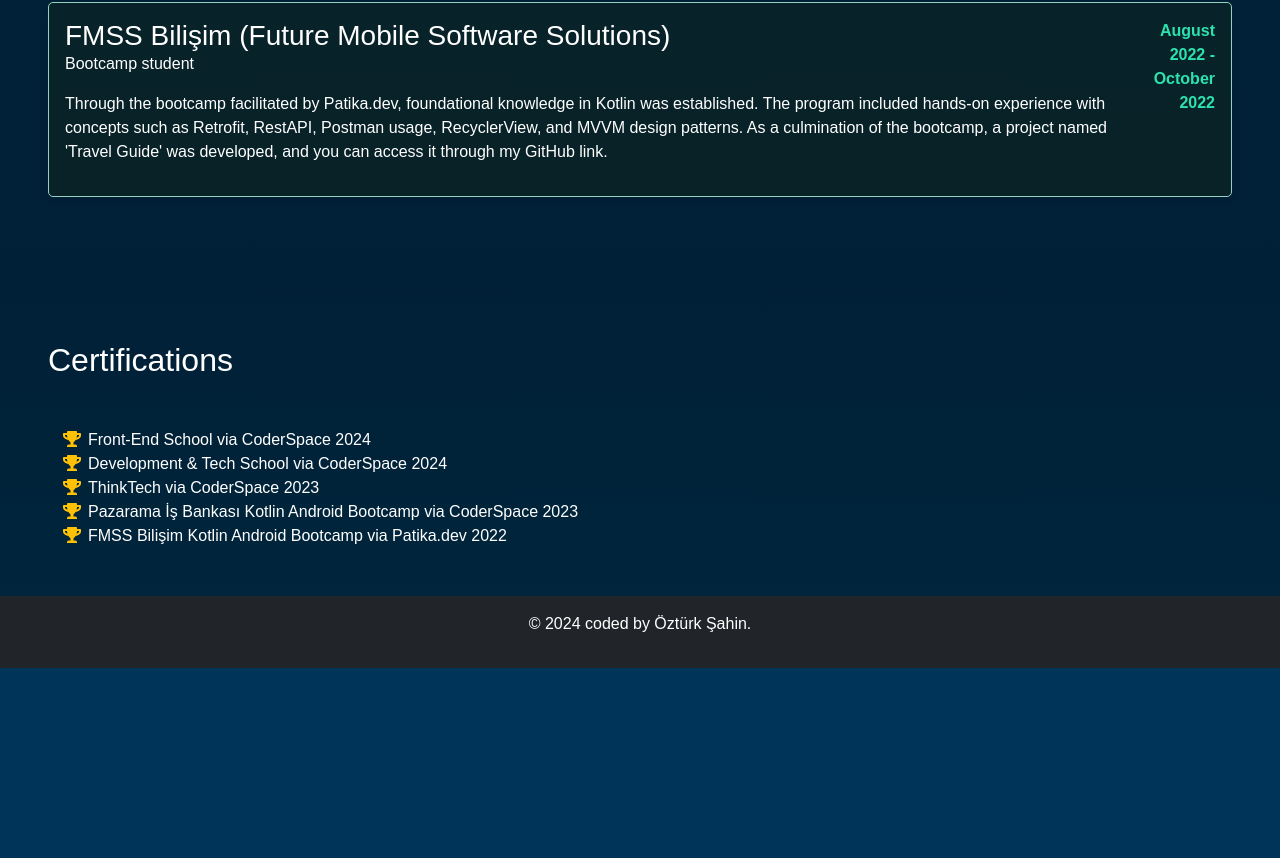
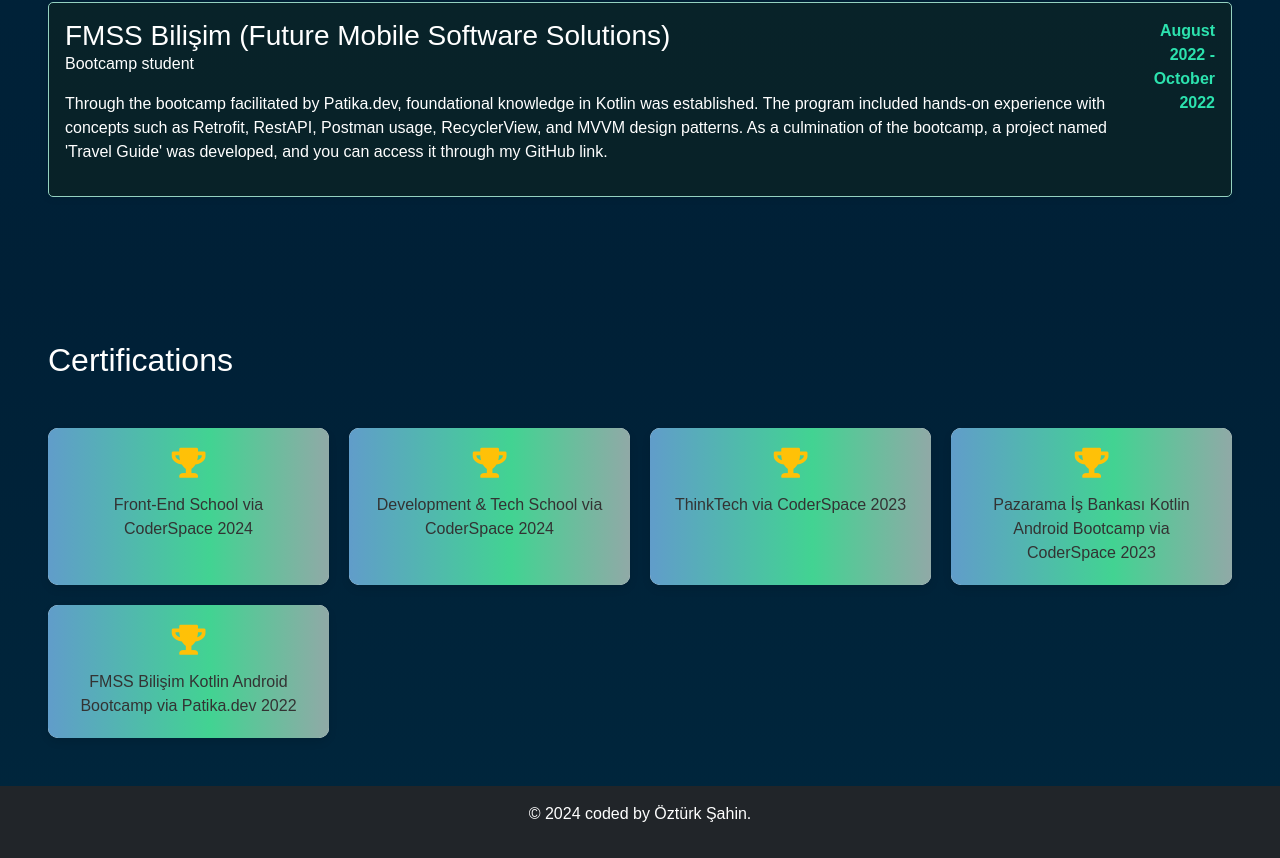
Before and after one commit to ozturksahinyetisir/ozturk-portfolio, a website: page index.html in a window 1280 px wide. Shown: the part 3721-4579 px from the top of the page. Before the commit the page ends 4389 px from the top, so only its background shows below. Drawn offline with nearby package versions, Linux system fonts and the light colour scheme.

Commit message:
Certifications section changed.
Card style added on certifications section.

```diff
--- a/index.html
+++ b/index.html
@@ -284,33 +284,34 @@
   </section>
 
 <!-- Certifications Section -->
-  <section class="cerf-section p-10 p-lg-5 d-flex flex-column" id="cerf">
-    <div class="my-auto">
-        <h2 class="mb-5">Certifications</h2>
-        <ul class="fa-ul mb-0">
-            <li>
-                <span class="fa-li"><i class="fa fa-trophy text-warning"></i></span>
-                Front-End School via CoderSpace 2024
-            </li>
-            <li>
-                <span class="fa-li"><i class="fa fa-trophy text-warning"></i></span>
-                Development & Tech School via CoderSpace 2024
-            </li>
-            <li>
-                <span class="fa-li"><i class="fa fa-trophy text-warning"></i></span>
-                ThinkTech via CoderSpace 2023
-            </li>
-            <li>
-                <span class="fa-li"><i class="fa fa-trophy text-warning"></i></span>
-                Pazarama İş Bankası Kotlin Android Bootcamp via CoderSpace 2023
-            </li>
-            <li>
-                <span class="fa-li"><i class="fa fa-trophy text-warning"></i></span>
-                FMSS Bilişim Kotlin Android Bootcamp via Patika.dev 2022
-            </li>
-        </ul>
+<section class="cerf-section p-10 p-lg-5 d-flex flex-column" id="cerf">
+  <div class="my-auto">
+    <h2 class="mb-5">Certifications</h2>
+    <div class="certificate-cards">
+      <div class="certificate-card">
+        <i class="fa fa-trophy text-warning card-icon"></i>
+        <p>Front-End School via CoderSpace 2024</p>
+      </div>
+      <div class="certificate-card">
+        <i class="fa fa-trophy text-warning card-icon"></i>
+        <p>Development & Tech School via CoderSpace 2024</p>
+      </div>
+      <div class="certificate-card">
+        <i class="fa fa-trophy text-warning card-icon"></i>
+        <p>ThinkTech via CoderSpace 2023</p>
+      </div>
+      <div class="certificate-card">
+        <i class="fa fa-trophy text-warning card-icon"></i>
+        <p>Pazarama İş Bankası Kotlin Android Bootcamp via CoderSpace 2023</p>
+      </div>
+      <div class="certificate-card">
+        <i class="fa fa-trophy text-warning card-icon"></i>
+        <p>FMSS Bilişim Kotlin Android Bootcamp via Patika.dev 2022</p>
+      </div>
     </div>
+  </div>
 </section>
+
   <footer class="bg-dark text-white text-center py-3 mt-auto" id="footer">
     <p>© 2024 coded by Öztürk Şahin.</p>
   </footer>
--- a/styles/scss/main.scss
+++ b/styles/scss/main.scss
@@ -305,6 +305,71 @@
     padding: 2rem 0;
 }
 
+.certificate-cards {
+  display: grid;
+  grid-template-columns: repeat(auto-fit, minmax(250px, 1fr));
+  gap: 20px;
+}
+
+.certificate-card {
+  position: relative;
+  background-color: #fff;
+  border-radius: 10px;
+  box-shadow: 0 4px 8px rgba(0, 0, 0, 0.1);
+  padding: 20px;
+  text-align: center;
+  overflow: hidden;
+  z-index: 1;
+  transition: transform 0.3s ease;
+}
+
+.certificate-card:hover {
+  transform: scale(1.10);
+}
+
+.certificate-card::before {
+  content: '';
+  position: absolute;
+  top: -3px;
+  left: -3px;
+  right: -3px;
+  bottom: -3px;
+  background: linear-gradient(90deg, #ff6ec4, #7873f5, #42d392, #ff6ec4);
+  z-index: -1;
+  border-radius: 12px;
+  background-size: 300% 300%;
+  animation: gradient-border 10s linear infinite;
+}
+
+@keyframes gradient-border {
+  0% {
+    background-position: 0% 50%;
+  }
+  50% {
+    background-position: 100% 50%;
+  }
+  100% {
+    background-position: 0% 50%;
+  }
+}
+
+
+
+.certificate-card p {
+  color: white;
+}
+
+.card-icon {
+  font-size: 30px;
+  margin-bottom: 15px;
+}
+
+.certificate-card p {
+  font-size: 1rem;
+  color: #333; /* Yazı rengi */
+  margin: 0;
+}
+
   // Section indicator
   #section-indicator {
     position: fixed;
```
Also changed, not shown: styles/css/main.css.
